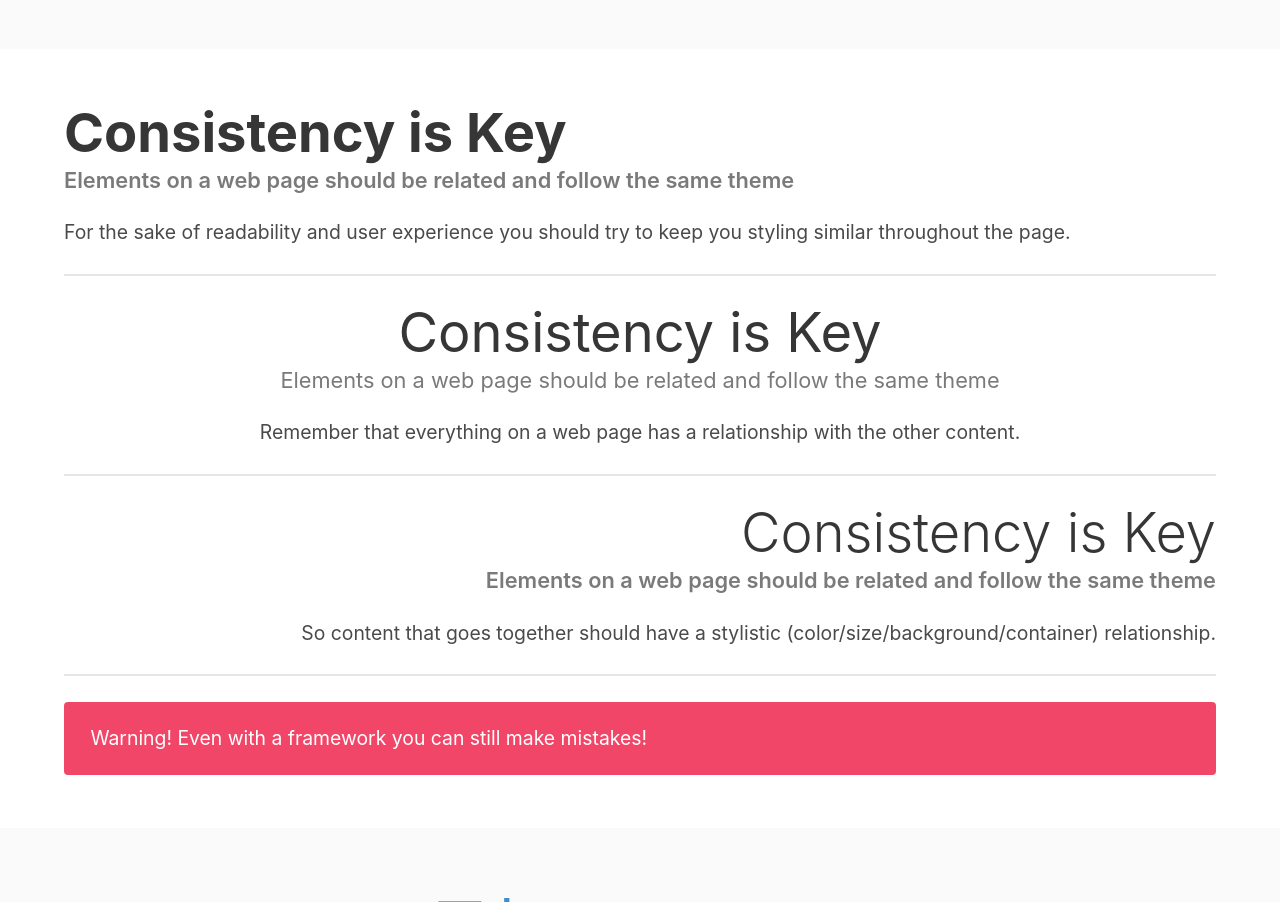
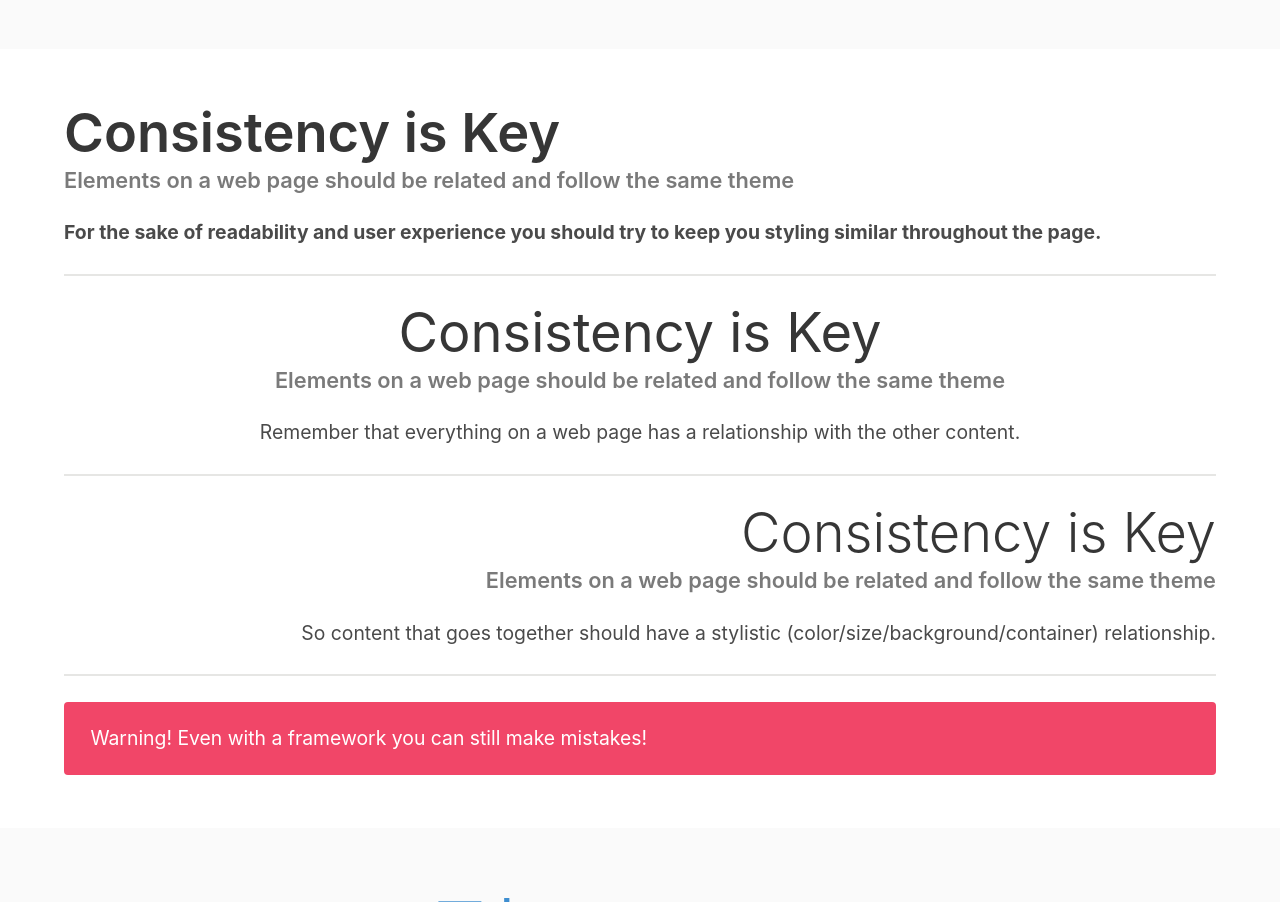
Before and after one commit to jdmar3-comp426/a02-cpysleeper, a website: page index.html in a window 1280 px wide. Shown: the part 1466-2368 px from the top of the page. Drawn offline with nearby package versions, Linux system fonts and the light colour scheme; a web font is replaced by a local one.

Commit message:
Update index.html

```diff
--- a/index.html
+++ b/index.html
@@ -56,8 +56,8 @@
 </section>
 <section class="section has-background-white">
     <div class="container">
-        <div class="content">
-            <h1 class="title has-text-weight-bold">Consistency is Key</h1>
+        <div class="content has-text-weight-bold">
+            <h1 class="title">Consistency is Key</h1>
             <h5 class="subtitle has-text-grey">Elements on a web page should be related and follow the same theme</h5>
             <p>
 	    	For the sake of readability and user experience you should try to keep you styling similar throughout the page.
@@ -66,7 +66,7 @@
         <hr>
         <div class="content has-text-centered">
             <h1 class="title has-text-weight-normal">Consistency is Key</h1>
-            <h5 class="subtitle has-text-grey has-text-weight-normal">Elements on a web page should be related and follow the same theme</h5>
+            <h5 class="subtitle has-text-grey">Elements on a web page should be related and follow the same theme</h5>
             <p>
 	    	Remember that everything on a web page has a relationship with the other content.
 	    </p>
```
